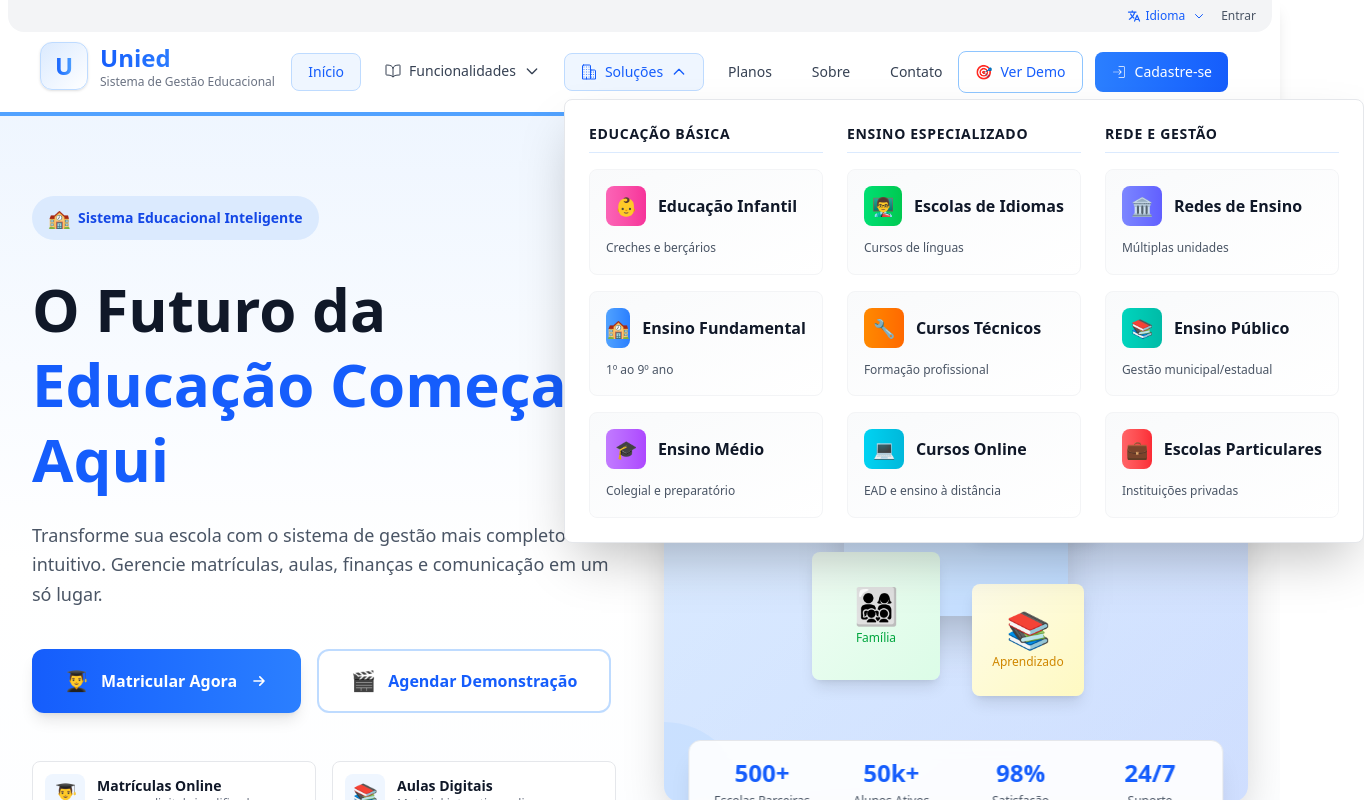
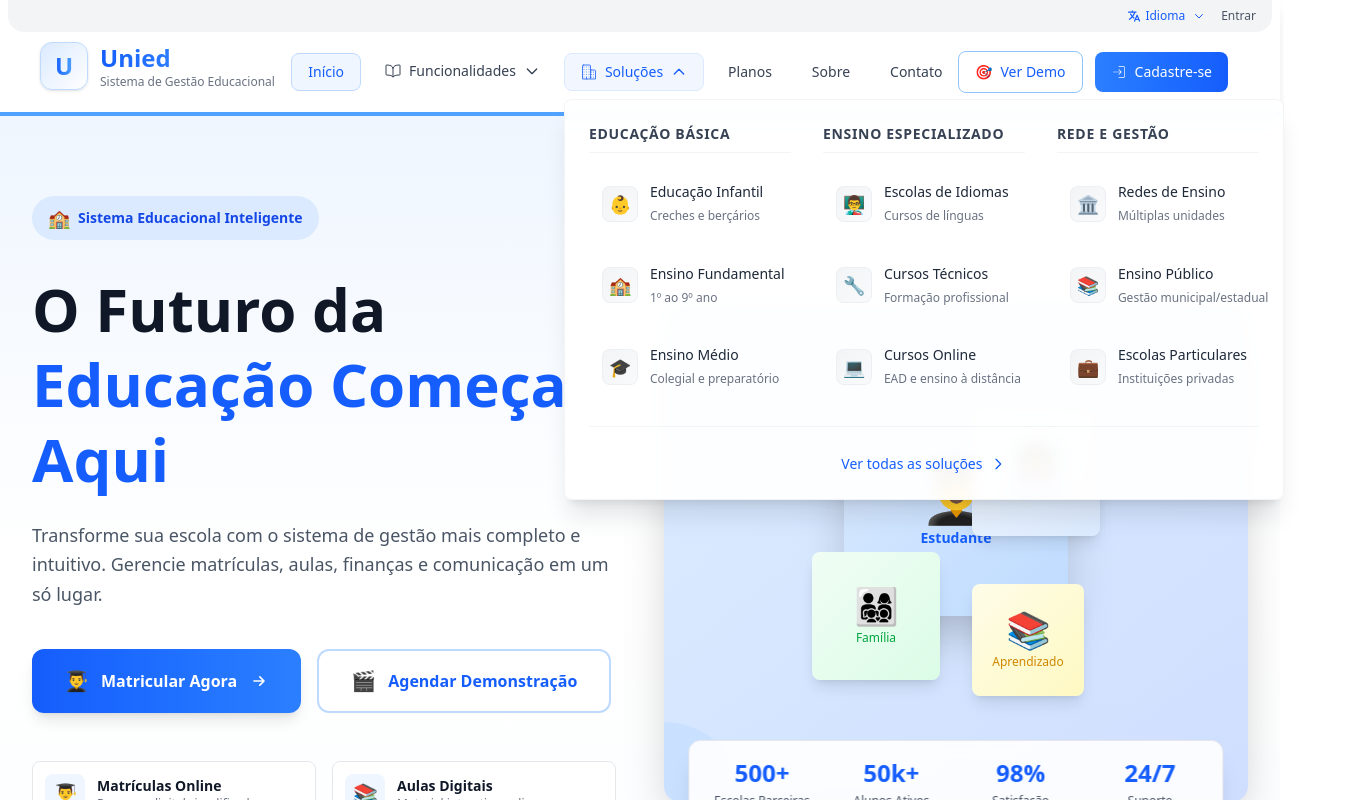
Before and after one commit to darkeny/Unied, a React (Vite) app in the folder unied-ui/: page / in a window 1280 px wide. Both pictures are taken after a click on the button "Soluções". Shown: the top 800 px of the page, 1364 px wide, since content can reach past the window. Built offline with nearby package versions, Linux system fonts and the light colour scheme.

Commit message:
feat: solving soluctions layout

```diff
--- a/unied-ui/src/ui/components/Home/Navbar/index.tsx
+++ b/unied-ui/src/ui/components/Home/Navbar/index.tsx
@@ -78,25 +78,25 @@ const Navbar: React.FC<NavbarProps> = ({ language }) => {
         {
             category: 'Educação Básica',
             items: [
-                { icon: '👶', name: 'Educação Infantil', description: 'Creches e berçários', color: 'from-pink-400 to-pink-500', link: '/solutions/kindergarten' },
-                { icon: '🏫', name: 'Ensino Fundamental', description: '1º ao 9º ano', color: 'from-blue-400 to-blue-500', link: '/solutions/elementary' },
-                { icon: '🎓', name: 'Ensino Médio', description: 'Colegial e preparatório', color: 'from-purple-400 to-purple-500', link: '/solutions/high-school' },
+                { icon: '👶', name: 'Educação Infantil', description: 'Creches e berçários', link: '/solutions/kindergarten' },
+                { icon: '🏫', name: 'Ensino Fundamental', description: '1º ao 9º ano', link: '/solutions/elementary' },
+                { icon: '🎓', name: 'Ensino Médio', description: 'Colegial e preparatório', link: '/solutions/high-school' },
             ]
         },
         {
             category: 'Ensino Especializado',
             items: [
-                { icon: '👨‍🏫', name: 'Escolas de Idiomas', description: 'Cursos de línguas', color: 'from-green-400 to-green-500', link: '/solutions/language' },
-                { icon: '🔧', name: 'Cursos Técnicos', description: 'Formação profissional', color: 'from-orange-400 to-orange-500', link: '/solutions/technical' },
-                { icon: '💻', name: 'Cursos Online', description: 'EAD e ensino à distância', color: 'from-cyan-400 to-cyan-500', link: '/solutions/online' },
+                { icon: '👨‍🏫', name: 'Escolas de Idiomas', description: 'Cursos de línguas', link: '/solutions/language' },
+                { icon: '🔧', name: 'Cursos Técnicos', description: 'Formação profissional', link: '/solutions/technical' },
+                { icon: '💻', name: 'Cursos Online', description: 'EAD e ensino à distância', link: '/solutions/online' },
             ]
         },
         {
             category: 'Rede e Gestão',
             items: [
-                { icon: '🏛️', name: 'Redes de Ensino', description: 'Múltiplas unidades', color: 'from-indigo-400 to-indigo-500', link: '/solutions/network' },
-                { icon: '📚', name: 'Ensino Público', description: 'Gestão municipal/estadual', color: 'from-teal-400 to-teal-500', link: '/solutions/public' },
-                { icon: '💼', name: 'Escolas Particulares', description: 'Instituições privadas', color: 'from-red-400 to-red-500', link: '/solutions/private' },
+                { icon: '🏛️', name: 'Redes de Ensino', description: 'Múltiplas unidades', link: '/solutions/network' },
+                { icon: '📚', name: 'Ensino Público', description: 'Gestão municipal/estadual', link: '/solutions/public' },
+                { icon: '💼', name: 'Escolas Particulares', description: 'Instituições privadas', link: '/solutions/private' },
             ]
         }
     ];
@@ -286,10 +286,10 @@ const Navbar: React.FC<NavbarProps> = ({ language }) => {
                                     <button
                                         onClick={toggleSolutionsDropdown}
                                         className={`flex items-center gap-1 px-4 py-2 text-sm font-medium rounded-lg transition-all duration-300 ${solutionsDropdownOpen
-                                            ? 'text-blue-600 bg-blue-50 border border-blue-200'
-                                            : 'text-gray-700 hover:text-blue-600 hover:bg-blue-50/50'}`}
+                                            ? 'text-blue-600 bg-blue-50/80 border border-blue-100'
+                                            : 'text-gray-700 hover:text-blue-600 hover:bg-gray-50/50'}`}
                                     >
-                                        <IoBusinessOutline size={16} className="mr-1" />
+                                        <IoBusinessOutline size={16} className="mr-1 opacity-80" />
                                         {currentTexts.solutions}
                                         <svg
                                             className={`w-4 h-4 ml-1 transition-transform duration-200 ${solutionsDropdownOpen ? 'rotate-180' : ''}`}
@@ -301,36 +301,34 @@ const Navbar: React.FC<NavbarProps> = ({ language }) => {
                                         </svg>
                                     </button>
 
-                                    {/* Solutions Dropdown Menu - AGRANDADO */}
+                                    {/* Solutions Dropdown Menu - MINIMALISTA */}
                                     {solutionsDropdownOpen && (
-                                        <div className="absolute left-0 mt-2 w-[800px] bg-white shadow-2xl border border-gray-200 rounded-lg z-50 overflow-hidden">
+                                        <div className="absolute left-0 mt-2 w-[720px] bg-white shadow-xl border border-gray-100 rounded-lg z-50 overflow-hidden backdrop-blur-sm bg-white/95">
                                             <div className="p-6">
-                                                <div className="grid grid-cols-3 gap-6">
+                                                <div className="grid grid-cols-3 gap-8">
                                                     {solutions.map((category, index) => (
                                                         <div key={index} className="space-y-4">
-                                                            <h3 className="font-semibold text-gray-900 text-sm uppercase tracking-wider text-blue-600 border-b border-blue-100 pb-2">
+                                                            <h3 className="font-semibold text-gray-700 text-sm uppercase tracking-wider text-blue-600/80 border-b border-gray-100 pb-2">
                                                                 {category.category}
                                                             </h3>
-                                                            <div className="space-y-4">
+                                                            <div className="space-y-3">
                                                                 {category.items.map((item, itemIndex) => (
                                                                     <NavLink
                                                                         key={itemIndex}
                                                                         to={item.link}
                                                                         onClick={() => setSolutionsDropdownOpen(false)}
-                                                                        className="block group"
+                                                                        className="flex items-center gap-3 p-3 rounded-lg hover:bg-gray-50/80 transition-all duration-200 group border border-transparent hover:border-gray-200"
                                                                     >
-                                                                        <div className="flex flex-col p-4 rounded-lg border border-gray-100 hover:border-blue-200 hover:shadow-md transition-all duration-200 bg-gradient-to-br from-gray-50 to-white group-hover:from-white group-hover:to-blue-50">
-                                                                            <div className="flex items-center gap-3 mb-3">
-                                                                                <div className={`h-10 w-10 rounded-lg bg-gradient-to-r ${item.color} flex items-center justify-center text-white`}>
-                                                                                    <span className="text-lg">{item.icon}</span>
-                                                                                </div>
-                                                                                <div className="flex-1">
-                                                                                    <div className="font-semibold text-gray-900 group-hover:text-blue-600">
-                                                                                        {item.name}
-                                                                                    </div>
-                                                                                </div>
+                                                                        <div className="flex-shrink-0">
+                                                                            <div className="h-9 w-9 rounded-lg bg-gradient-to-br from-gray-100 to-gray-50 flex items-center justify-center text-gray-600 group-hover:text-blue-500 transition-colors duration-200 border border-gray-200/50">
+                                                                                <span className="text-lg">{item.icon}</span>
                                                                             </div>
-                                                                            <div className="text-xs text-gray-600 leading-relaxed">
+                                                                        </div>
+                                                                        <div className="flex-1 min-w-0">
+                                                                            <div className="font-medium text-gray-800 group-hover:text-blue-600 text-sm mb-1">
+                                                                                {item.name}
+                                                                            </div>
+                                                                            <div className="text-xs text-gray-500 leading-relaxed">
                                                                                 {item.description}
                                                                             </div>
                                                                         </div>
@@ -339,6 +337,20 @@ const Navbar: React.FC<NavbarProps> = ({ language }) => {
                                                             </div>
                                                         </div>
                                                     ))}
+                                                </div>
+
+                                                {/* Footer opcional com link para ver todas as soluções */}
+                                                <div className="mt-6 pt-6 border-t border-gray-100 text-center">
+                                                    <NavLink
+                                                        to="/solutions"
+                                                        onClick={() => setSolutionsDropdownOpen(false)}
+                                                        className="inline-flex items-center gap-2 text-sm text-blue-600 hover:text-blue-700 font-medium"
+                                                    >
+                                                        <span>Ver todas as soluções</span>
+                                                        <svg className="w-4 h-4" fill="none" stroke="currentColor" viewBox="0 0 24 24">
+                                                            <path strokeLinecap="round" strokeLinejoin="round" strokeWidth={2} d="M9 5l7 7-7 7" />
+                                                        </svg>
+                                                    </NavLink>
                                                 </div>
                                             </div>
                                         </div>
@@ -508,8 +520,8 @@ const Navbar: React.FC<NavbarProps> = ({ language }) => {
                                                         onClick={() => setMenuOpen(false)}
                                                         className="flex flex-col items-center p-3 text-sm text-gray-700 bg-gray-50 rounded-lg hover:bg-blue-50 hover:text-blue-600 transition-colors duration-200 text-center"
                                                     >
-                                                        <div className={`h-8 w-8 rounded-full bg-gradient-to-r ${item.color} flex items-center justify-center text-white mb-2`}>
-                                                            <span className="text-sm">{item.icon}</span>
+                                                        <div className="h-9 w-9 rounded-lg bg-gradient-to-br from-gray-100 to-gray-50 flex items-center justify-center text-gray-600 mb-2 border border-gray-200/50">
+                                                            <span className="text-lg">{item.icon}</span>
                                                         </div>
                                                         <div className="font-medium text-xs">{item.name}</div>
                                                         <div className="text-xs text-gray-500 mt-1">{item.description}</div>
```
